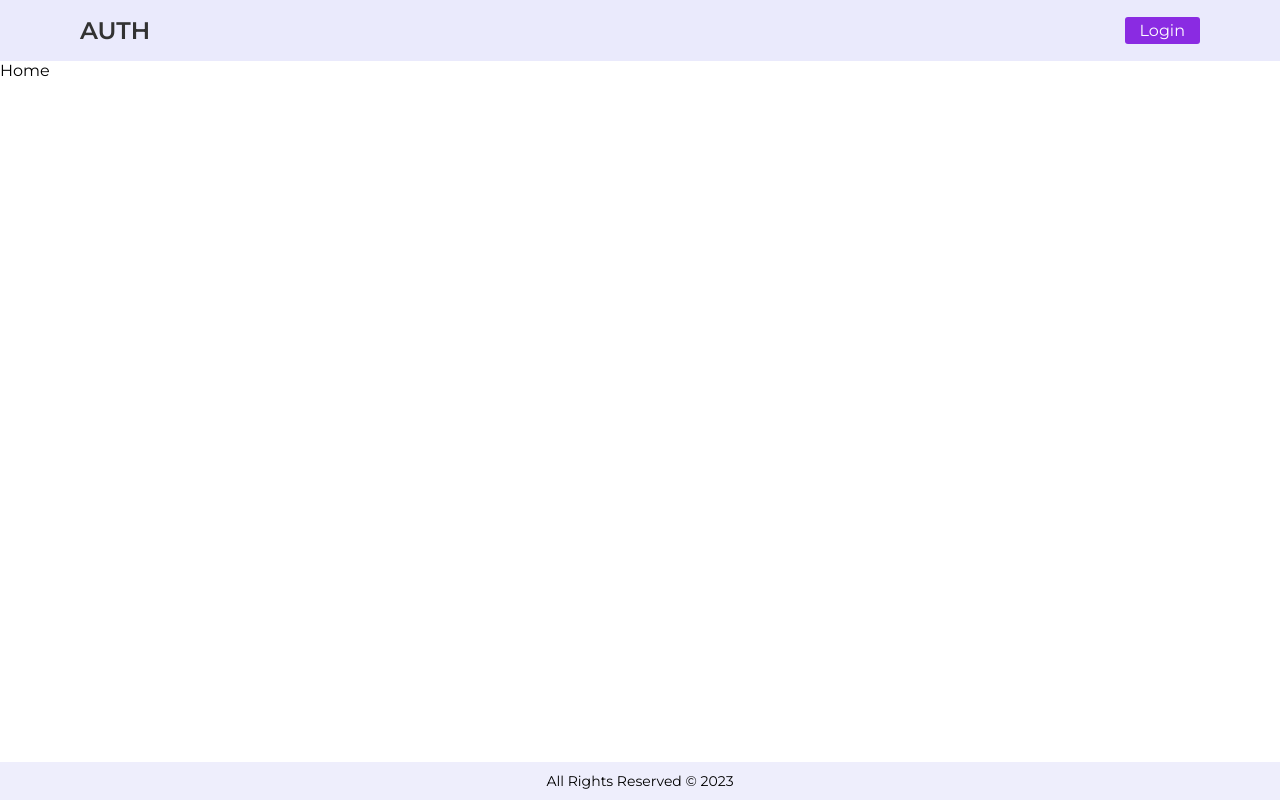
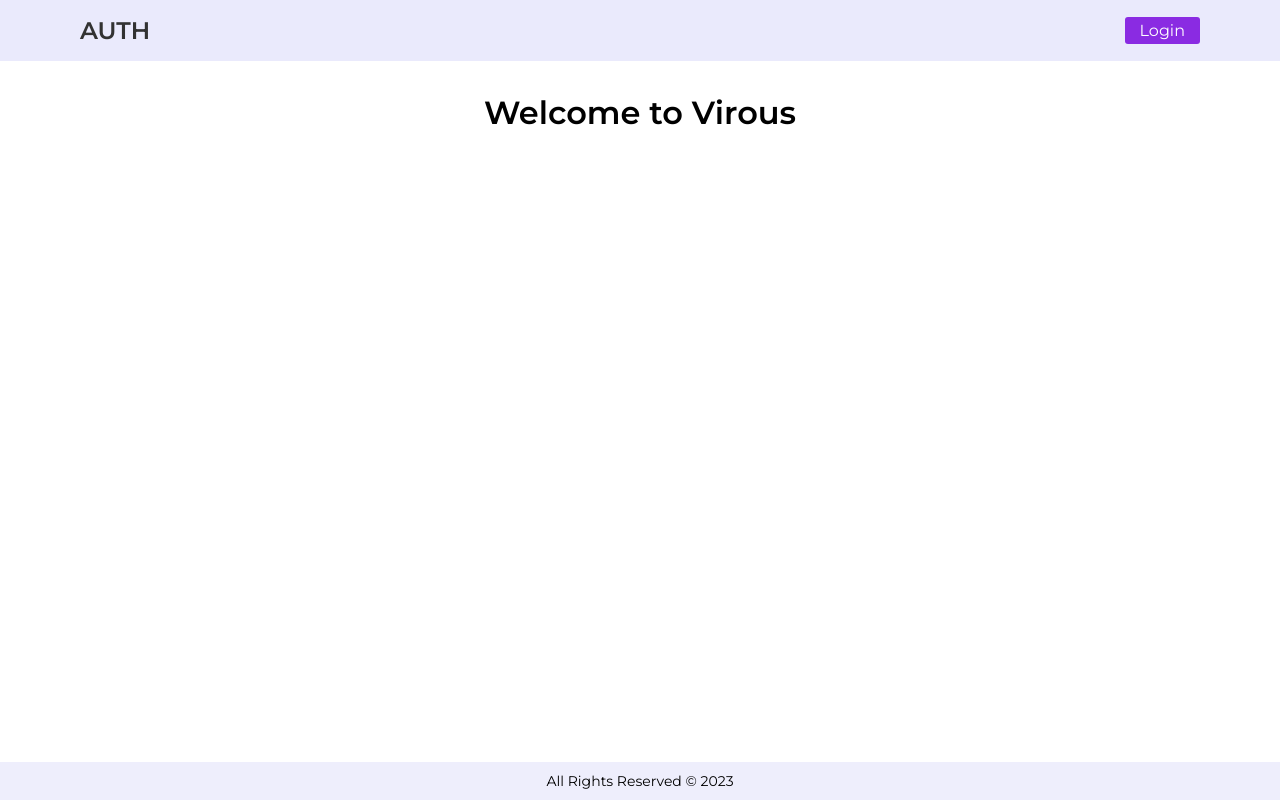
Before and after one commit to Virous77/mern-auth-frontend, a React (Vite) app: page / in a window 1280 px wide. Built offline with nearby package versions, Linux system fonts and the light colour scheme; no server answers.

Commit message:
completed all the functionality

```diff
--- a/package.json
+++ b/package.json
@@ -15,7 +15,6 @@
     "react-dom": "^18.2.0",
     "react-icons": "^4.7.1",
     "react-paginate": "^8.1.4",
-    "react-query": "^3.39.3",
     "react-redux": "^8.0.5",
     "react-router-dom": "^6.8.0"
   },
--- a/src/components/home/Home.css
+++ b/src/components/home/Home.css
@@ -0,0 +1,7 @@
+.home {
+  display: flex;
+  flex-direction: column;
+  justify-content: center;
+  align-items: center;
+  margin-top: 2rem;
+}
--- a/src/components/home/Home.jsx
+++ b/src/components/home/Home.jsx
@@ -1,9 +1,12 @@
 import React from "react";
 import "./Home.css";
-import { useQuery } from "react-query";
 
 const Home = () => {
-  return <div>Home</div>;
+  return (
+    <main className="home">
+      <h1>Welcome to Virous</h1>
+    </main>
+  );
 };
 
 export default Home;
--- a/src/main.jsx
+++ b/src/main.jsx
@@ -6,24 +6,19 @@ import { BrowserRouter } from "react-router-dom";
 import { Provider } from "react-redux";
 import store from "./components/Redux/store";
 import axios from "axios";
-import { QueryClient, QueryClientProvider } from "react-query";
-import { ReactQueryDevtools } from "react-query/devtools";
+
 import { GlobalContextProvider } from "./components/store/globalContext";
 
 axios.defaults.withCredentials = true;
-const queryClient = new QueryClient();
 
 ReactDOM.createRoot(document.getElementById("root")).render(
   <React.StrictMode>
     <BrowserRouter>
-      <QueryClientProvider client={queryClient}>
-        <Provider store={store}>
-          <GlobalContextProvider>
-            <App />
-          </GlobalContextProvider>
-          <ReactQueryDevtools />
-        </Provider>
-      </QueryClientProvider>
+      <Provider store={store}>
+        <GlobalContextProvider>
+          <App />
+        </GlobalContextProvider>
+      </Provider>
     </BrowserRouter>
   </React.StrictMode>
 );
```
Also changed, not shown: 1 other file (tests, documents, lock files or other folders).
